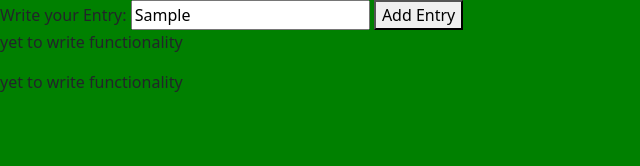
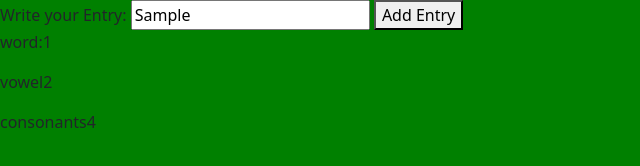
Before and after one commit to tiffarodrigs/Journal, a website built with webpack: page src/index.html in a window 1280 px wide. Both pictures are taken after typing "Sample" into the empty fields and a click on the button "Add Entry". Shown: the whole page, without its empty margins (0-640 px from the left). Built offline with nearby package versions, Linux system fonts and the light colour scheme.

Commit message:
Add regex to display no of words ,vowels,consonants

```diff
--- a/src/index.html
+++ b/src/index.html
@@ -6,8 +6,8 @@
     Write your Entry:
     <input type="text" id="entry">
     <button type="button" id="entryButton"> Add Entry</button>
-    <p id="word"></p>
-    <p id="vowel"></p>
-    <p id="consonants"></p>
+    <p> word:<span id="word"></span></p>
+    <p>vowel<span  id="vowels"></span></p>
+    <p>consonants<span  id="consonants"></span></p>
   </body>
 </html>
--- a/src/index.js
+++ b/src/index.js
@@ -4,7 +4,7 @@ import 'bootstrap/dist/css/bootstrap.min.css';
 import '../css/styles.css';
 import {Entry} from './journal.js';
 
-$(document).ready(function(){
+// $(document).ready(function(){
 $("#entryButton").click(function(event){
   event.preventDefault();
   const inputEntry= $("#entry").val();
@@ -16,4 +16,4 @@ $(document).ready(function(){
   $("#vowels").html(vowels);
   $("#consonants").html(consonants);
 });
-});
+// });
--- a/src/journal.js
+++ b/src/journal.js
@@ -2,14 +2,20 @@ export function Entry(yourEntry){
   this.yourEntry=yourEntry;
 }
 Entry.prototype.numberOfWords=function(){
-  return "yet to write functionality";
+  let wordArray=[];
+  wordArray = this.yourEntry.split(" ");
+  return wordArray.length;
 };
 Entry.prototype.numberOfVowels=function(){
-  return "yet to write functionality";
+  const regex = /[aeiou]/gi;
+  const vowelNum = this.yourEntry.match(regex).length;
+  return vowelNum;
 
 };
 Entry.prototype.numberOfConsonants=function(){
-  return "yet to write functionality";
+  let consonantRegex = /[bcdfghjklmnpqrstvwxyz]/gi;
+  const consoNum = this.yourEntry.match(consonantRegex).length;
+  return consoNum;
 
 };
 Entry.prototype.getTeaser=function(){
```
Lines whose indentation alone changed are shown as unchanged.
